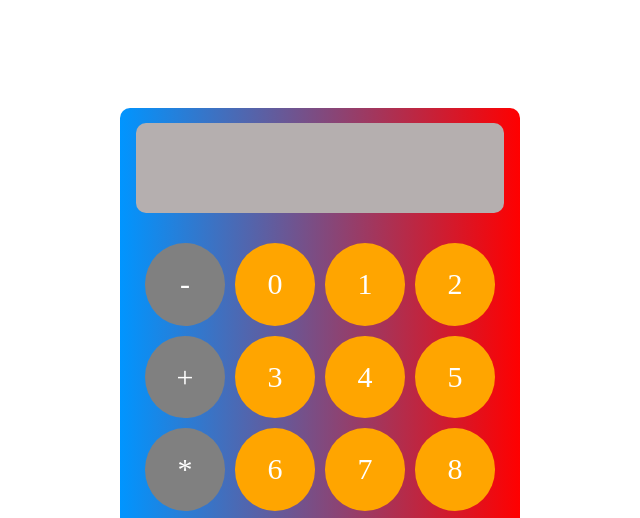
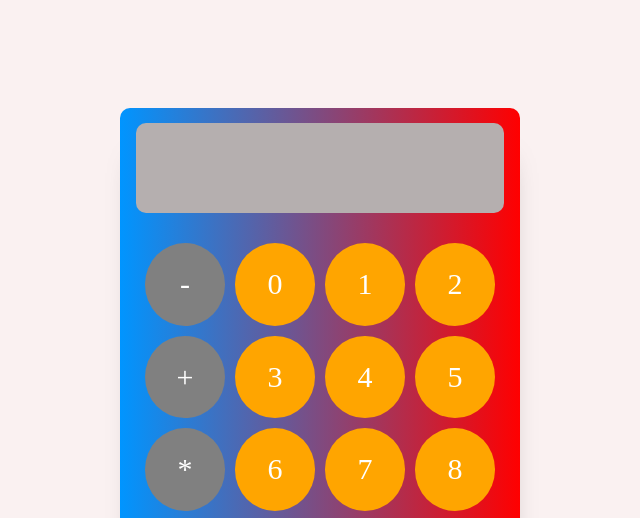
Before and after one commit to ALAAHAJHOUJ/calculatrice, a plain HTML site: page index.html in a window 1280 px wide. Shown: the top 518 px of the page, without its empty margins (320-960 px from the left). Drawn offline with Linux system fonts and the light colour scheme.

Commit message:
mise a jour du fichier index.css

```diff
--- a/index.css
+++ b/index.css
@@ -6,6 +6,7 @@ justify-content: center;
 align-items: center;
 overflow: hidden;
 min-width: 400px;
+background-color: rgba(249, 237, 237, 0.733);
 }
 
 .calculatrice
@@ -14,6 +15,7 @@ width:400px;
 height:600px;
 background-image: linear-gradient(to left,red,rgb(0, 149, 255));
 border-radius: 10px;
+box-shadow: 2px 37px 29px -18px rgb(0 0 0 / 37%);
 }
 
 
```
